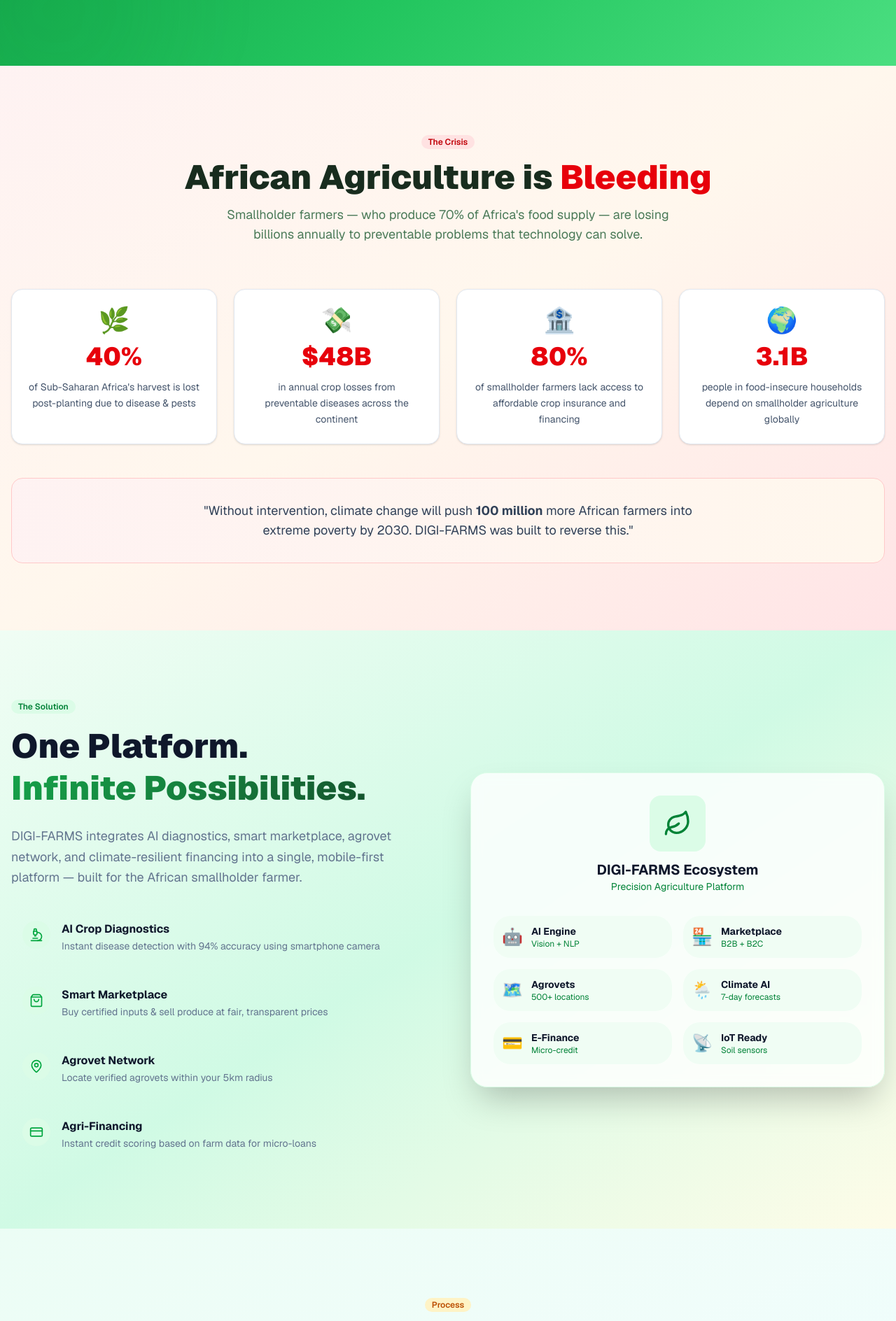
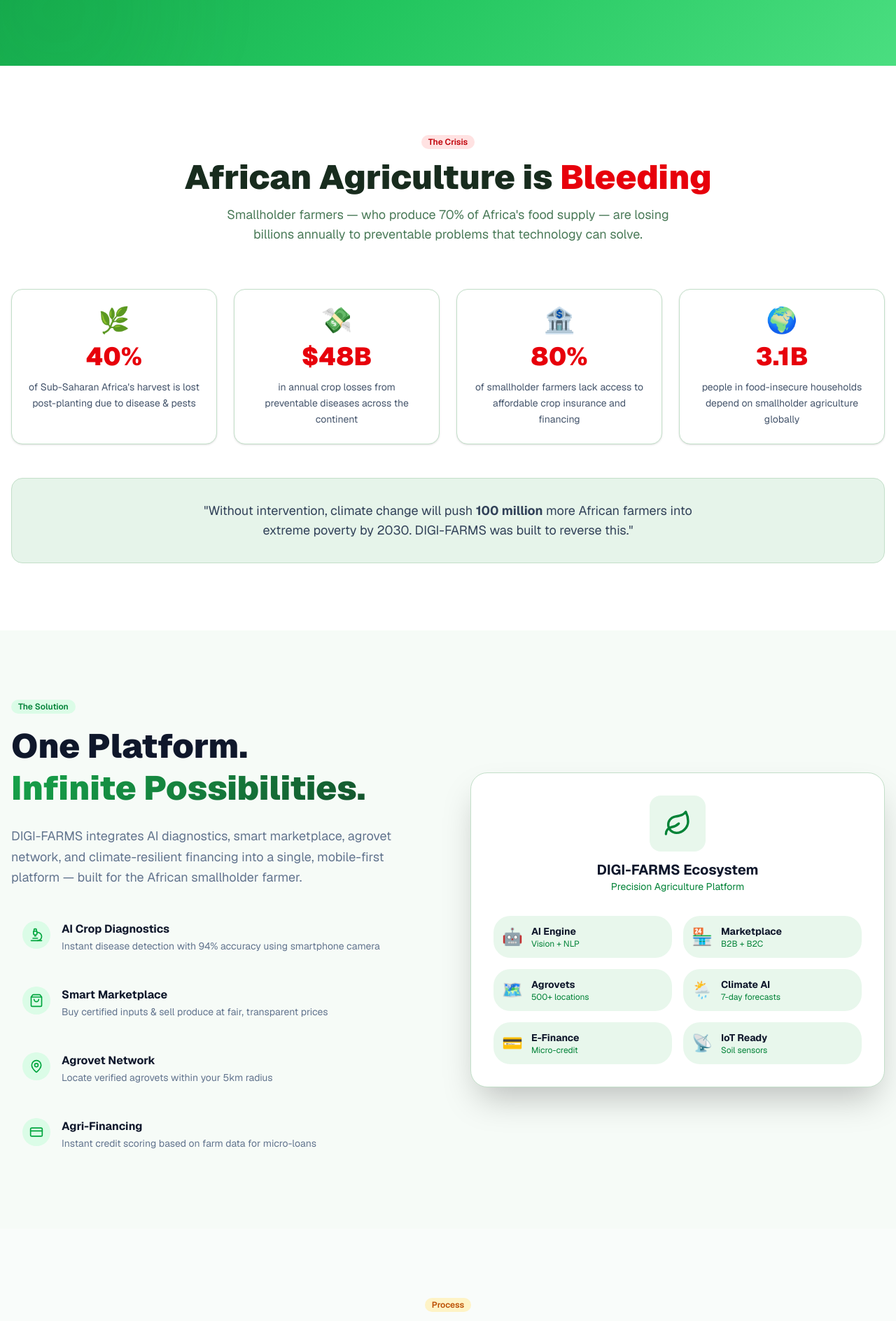
Before and after one commit to Faqih001/digi-farms, a Next.js app: page / in a window 1280 px wide. Shown: the part 1132-3020 px from the top of the page at 70% size. Built offline with nearby package versions, Linux system fonts and the light colour scheme.

Commit message:
fix: update background styles for Features, How It Works, Problem, and Solution sections for improved visual consistency

```diff
--- a/components/landing/sections/FeaturesSection.tsx
+++ b/components/landing/sections/FeaturesSection.tsx
@@ -30,7 +30,7 @@ const colorMap: Record<string, string> = {
 
 export function FeaturesSection() {
   return (
-    <section className="py-24 bg-gradient-to-br from-violet-50 via-purple-50 to-fuchsia-50 dark:from-slate-900 dark:via-slate-900 dark:to-slate-950">
+    <section className="py-24 bg-white dark:bg-[#0D1A14]">
       <div className="container mx-auto px-4 max-w-7xl">
         <div className="text-center mb-16">
           <Badge className="mb-4">Features</Badge>
@@ -44,7 +44,7 @@ export function FeaturesSection() {
 
         <div className="grid sm:grid-cols-2 lg:grid-cols-3 gap-6">
           {features.map(({ icon: Icon, title, desc, color }) => (
-            <Card key={title} className="p-6 hover:shadow-lg transition-shadow card-hover group">
+            <Card key={title} className="p-6 hover:shadow-lg transition-shadow card-hover group bg-[#F8FBF9] dark:bg-[#162821] border-[#c3dfc9] dark:border-[#2a4a38]">
               <CardContent className="p-0">
                 <div
                   className={`w-12 h-12 rounded-2xl flex items-center justify-center mb-4 ${colorMap[color]} group-hover:scale-110 transition-transform`}
--- a/components/landing/sections/HowItWorksSection.tsx
+++ b/components/landing/sections/HowItWorksSection.tsx
@@ -35,7 +35,7 @@ const steps = [
 
 export function HowItWorksSection() {
   return (
-    <section id="how-it-works" className="py-24 bg-gradient-to-br from-emerald-50 via-teal-50 to-cyan-50 dark:from-slate-950 dark:via-slate-950 dark:to-slate-900">
+    <section id="how-it-works" className="py-24 bg-[#F9FCFA] dark:bg-[#13241C]">
       <div className="container mx-auto px-4 max-w-7xl">
         <div className="text-center mb-16">
           <Badge variant="earth" className="mb-4">Process</Badge>
@@ -58,7 +58,7 @@ export function HowItWorksSection() {
                 className="flex flex-col items-center text-center animate-fade-up"
                 style={{ animationDelay: `${i * 100}ms` }}
               >
-                <div className="relative z-10 w-20 h-20 rounded-2xl bg-white dark:bg-slate-900 border-2 border-green-500 shadow-lg flex items-center justify-center text-3xl mb-4">
+                <div className="relative z-10 w-20 h-20 rounded-2xl bg-white dark:bg-[#1B3329] border-2 border-green-500 shadow-lg flex items-center justify-center text-3xl mb-4">
                   {icon}
                   <span className="absolute -top-2 -right-2 w-6 h-6 rounded-full bg-green-600 text-white text-xs font-bold flex items-center justify-center">
                     {i + 1}
--- a/components/landing/sections/ProblemSection.tsx
+++ b/components/landing/sections/ProblemSection.tsx
@@ -9,7 +9,7 @@ export function ProblemSection() {
   ];
 
   return (
-    <section className="py-24 bg-gradient-to-br from-red-50 via-orange-50 to-rose-100 dark:from-red-950/30 dark:via-slate-950 dark:to-slate-900">
+    <section className="py-24 bg-white dark:bg-[#0F1F17]">
       <div className="container mx-auto px-4 max-w-7xl">
         <div className="text-center mb-16">
           <Badge variant="destructive" className="mb-4">The Crisis</Badge>
@@ -32,7 +32,7 @@ export function ProblemSection() {
           {problems.map(({ stat, desc, icon }) => (
             <div
               key={stat}
-              className="bg-white dark:bg-slate-900 rounded-2xl p-6 shadow-sm border border-slate-200 dark:border-slate-800 card-hover text-center"
+              className="bg-white dark:bg-[#162A21] rounded-2xl p-6 shadow-sm border border-[#c3dfc9] dark:border-[#2a4a38] card-hover text-center"
             >
               <div className="text-4xl mb-3">{icon}</div>
               <div className="text-4xl font-black text-red-600 dark:text-red-400 mb-3">{stat}</div>
@@ -41,7 +41,7 @@ export function ProblemSection() {
           ))}
         </div>
 
-        <div className="mt-12 bg-gradient-to-r from-red-50 to-orange-50 dark:from-red-950/60 dark:to-orange-950/60 rounded-2xl p-8 border border-red-200 dark:border-red-900/50 text-center backdrop-blur-sm">
+        <div className="mt-12 bg-[#E6F4EA] dark:bg-[#1F3A2E] rounded-2xl p-8 border border-[#c3dfc9] dark:border-[#2a4a38] text-center">
           <p className="text-slate-700 dark:text-slate-300 text-lg max-w-3xl mx-auto">
             &quot;Without intervention, climate change will push <strong>100 million</strong> more African
             farmers into extreme poverty by 2030. DIGI-FARMS was built to reverse this.&quot;
--- a/components/landing/sections/SolutionSection.tsx
+++ b/components/landing/sections/SolutionSection.tsx
@@ -3,7 +3,7 @@ import { Badge } from "@/components/ui/badge";
 
 export function SolutionSection() {
   return (
-    <section className="py-24 bg-gradient-to-br from-green-50 via-emerald-100 to-yellow-50 dark:from-slate-900 dark:via-slate-900 dark:to-slate-950">
+    <section className="py-24 bg-[#F6FBF7] dark:bg-[#12261D]">
       <div className="container mx-auto px-4 max-w-7xl">
         <div className="grid lg:grid-cols-2 gap-16 items-center">
           {/* Text side */}
@@ -44,9 +44,9 @@ export function SolutionSection() {
           </div>
 
           {/* Visual card */}
-          <div className="bg-white/80 backdrop-blur-sm dark:bg-green-900 rounded-3xl p-8 shadow-2xl border border-green-100 dark:border-green-800">
+          <div className="bg-white dark:bg-[#183328] rounded-3xl p-8 shadow-2xl border border-[#c3dfc9] dark:border-[#2a4a38]">
             <div className="text-center mb-8">
-              <div className="w-20 h-20 mx-auto rounded-2xl bg-green-100 dark:bg-white/20 flex items-center justify-center mb-3">
+              <div className="w-20 h-20 mx-auto rounded-2xl bg-[#E8F7EC] dark:bg-[#1E4032] flex items-center justify-center mb-3">
                 <Leaf className="w-10 h-10 text-green-700 dark:text-white" />
               </div>
               <p className="font-bold text-xl text-slate-900 dark:text-white">DIGI-FARMS Ecosystem</p>
@@ -64,7 +64,7 @@ export function SolutionSection() {
               ].map(({ label, emoji, desc }) => (
                 <div
                   key={label}
-                  className="bg-green-50 dark:bg-slate-900 rounded-xl p-3 flex items-center gap-3"
+                  className="bg-[#E8F7EC] dark:bg-[#1E4032] rounded-xl p-3 flex items-center gap-3"
                 >
                   <span className="text-2xl">{emoji}</span>
                   <div>
```
